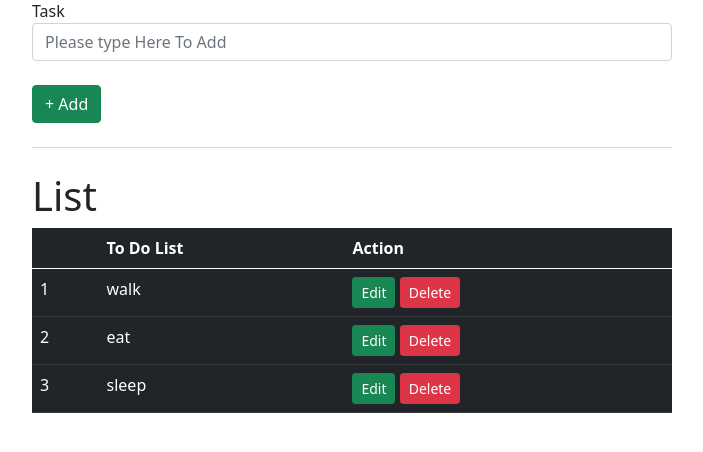
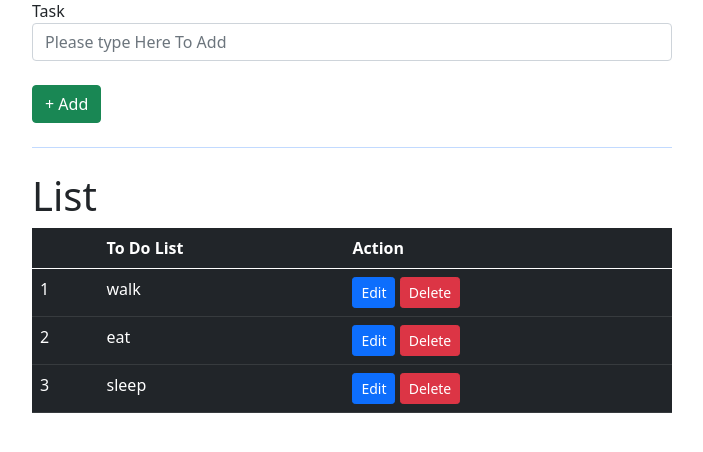
Before and after one commit to dumbled0r3/Simple-ToDo-List, a PHP site: page / in a window 1280 px wide. Shown: the part 145-597 px from the top of the page, without its empty margins (288-991 px from the left). Run offline with PHP 8.4, Linux system fonts and the light colour scheme; data comes from the database, SQL or seed files in the repository; a stand-in replaces the project's code that opens the database connection.

Commit message:
Update index.php

```diff
--- a/components/index.php
+++ b/components/index.php
@@ -57,7 +57,7 @@
                     <td><?php echo $id ?></td>
                     <td><?php echo $title  ?></td>
                     <td>
-                    <a class="btn btn-success btn-sm" href="edit.php?id=<?php echo $id ?>" role="button">Edit</a>
+                    <a class="btn btn-primary btn-sm" href="edit.php?id=<?php echo $id ?>" role="button">Edit</a>
                     <a class="btn btn-danger btn-sm" href="delete.php?id=<?php echo $id ?>" role="button">Delete</a>
 
                     </td>
```
